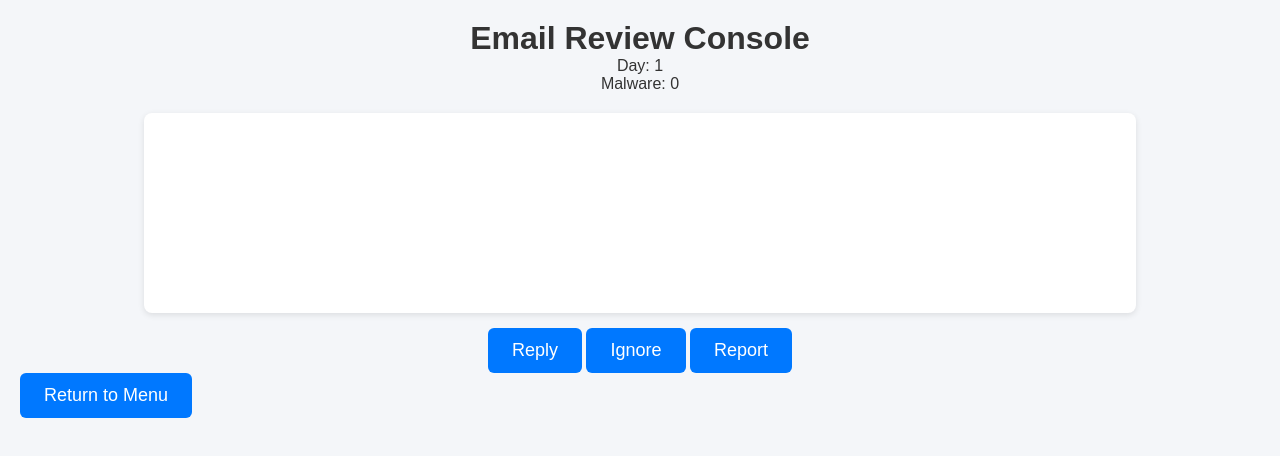
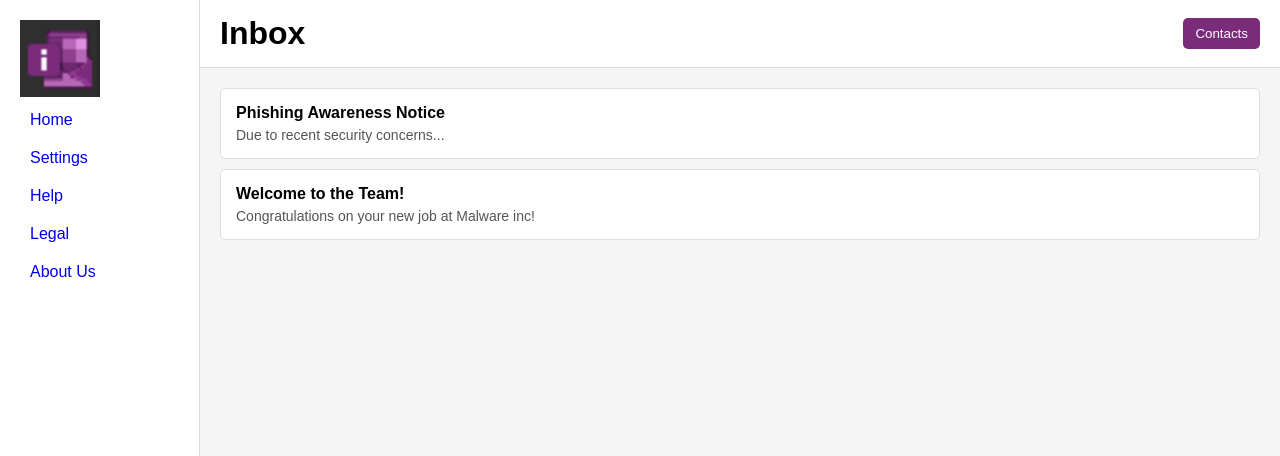
Before and after one commit to tallen3435/uwgb-comp-sci-372-capstone-project, a plain HTML site: page EmailsPlease/gameScreen.html in a window 1280 px wide. Shown: the top 456 px of the page. Drawn offline with Linux system fonts and the light colour scheme.

Commit message:
emails styled

```diff
--- a/EmailsPlease/gameOverStyle.css
+++ b/EmailsPlease/gameOverStyle.css
@@ -0,0 +1,12 @@
+body {
+    background: #0000ff;
+    color: white;
+    font-family: Arial, sans-serif;
+    display: flex;
+    justify-content: center; /*center horizontal*/
+    align-items: center; /*center vertical*/
+    height: 100vh;
+}
+.big {
+    font-size: 70px;
+}
--- a/EmailsPlease/gameScreen.html
+++ b/EmailsPlease/gameScreen.html
@@ -3,33 +3,53 @@
 <head>
     <meta charset="UTF-8">
     <meta name="viewport" content="width=device-width, initial-scale=1.0">
-    <title>Game Screen</title>
-    <link rel="stylesheet" href="mainStyle.css">
+    <title>Inbox</title>
+    <link rel="stylesheet" href="inboxstyle.css">
 </head>
 <body>
 
-<header>
-    <h1>Email Review Console</h1>
-    <p id="day-counter">Day: 1</p>
-    <p id="malware-counter">Malware: 0</p>
-</header>
+  <div class="container">
 
-<main>
-    <section id="email-container">
-        <!-- JS injects email here -->
-    </section>
+    <!--sidebar-->
+    <aside class="sidebar">
+      <!--<h2>Email's Please</h2>-->
+      <img src="resources/InBlindIcon.png" width="50%">
+      <ul>
+        <!--<li class="active">Inbox</li>-->
+        <li><a style="text-decoration: none;" href="index.html">Home</a></li>
+        <li><a style="text-decoration: none; "href="settings.html">Settings</a></li>
+        <li><a style="text-decoration: none;" href="TUTU.html">Help</a></li>
+        <li><a style="text-decoration: none;" href="legal.html">Legal</a></li>
+        <li><a style="text-decoration: none;" href="aboutUs.html">About Us</a></li>
+      </ul>
+    </aside>
 
-    <section id="actions">
-        <button id="reply-btn">Reply</button>
-        <button id="ignore-btn">Ignore</button>
-        <button id="report-btn">Report</button>
-    </section>
-</main>
+    <!--main content-->
+    <main class="main">
 
-<footer>
-    <button onclick="location.href='index.html'">Return to Menu</button>
-</footer>
+      <!--top bar-->
+      <header class="topbar">
+        <h1>Inbox</h1>
+        <button>Contacts</button>
+      </header>
 
-<script src="script.js"></script>
+      <!--email List-->
+      <section class="email-list">
+
+        <div class="email">
+          <h3>Phishing Awareness Notice</h3>
+          <p>Due to recent security concerns...</p>
+        </div>
+
+        <div class="email">
+          <h3>Welcome to the Team!</h3>
+          <p>Congratulations on your new job at Malware inc!</p>
+        </div>
+      </section>
+
+    </main>
+
+  </div>
+
 </body>
 </html>
--- /dev/null
+++ b/EmailsPlease/inboxstyle.css
@@ -0,0 +1,105 @@
+* {
+  margin: 0;
+  padding: 0;
+  box-sizing: border-box;
+  font-family: Arial, sans-serif;
+}
+
+body {
+  background: #f5f5f5;
+}
+
+/*layout*/
+.container {
+  display: flex;
+  height: 100vh;
+}
+
+/*sidebar*/
+.sidebar {
+  width: 200px;
+  background: #ffffff;
+  border-right: 1px solid #ddd;
+  padding: 20px;
+}
+
+.sidebar h2 {
+  margin-bottom: 20px;
+}
+
+.sidebar ul {
+  list-style: none;
+}
+
+.sidebar li {
+  padding: 10px;
+  cursor: pointer;
+  border-radius: 5px;
+}
+
+.sidebar li:hover {
+  background: #eee;
+}
+
+.sidebar .active {
+  background: #ddd;
+}
+
+/*main*/
+.main {
+  flex: 1;
+  display: flex;
+  flex-direction: column;
+}
+
+/*topbar*/
+.topbar {
+  display: flex;
+  justify-content: space-between;
+  align-items: center;
+  padding: 15px 20px;
+  background: white;
+  border-bottom: 1px solid #ddd;
+}
+
+.topbar button {
+  padding: 8px 12px;
+  border: none;
+  background: #7A2C7B;
+  color: white;
+  border-radius: 5px;
+  cursor: pointer;
+}
+
+.topbar button:hover {
+  background: #602361;
+}
+
+/*email list */
+.email-list {
+  padding: 20px;
+  overflow-y: auto;
+}
+
+.email {
+  background: white;
+  padding: 15px;
+  margin-bottom: 10px;
+  border-radius: 5px;
+  border: 1px solid #ddd;
+  cursor: pointer;
+}
+
+.email:hover {
+  background: #f0f8ff;
+}
+
+.email h3 {
+  margin-bottom: 5px;
+  font-size: 16px;
+}
+
+.email p {
+  font-size: 14px;
+  color: #555;
+}
```
Also changed, not shown: EmailsPlease/gameOver.html (+1 -0 lines), EmailsPlease/resources/InBlindIcon.png (added).
